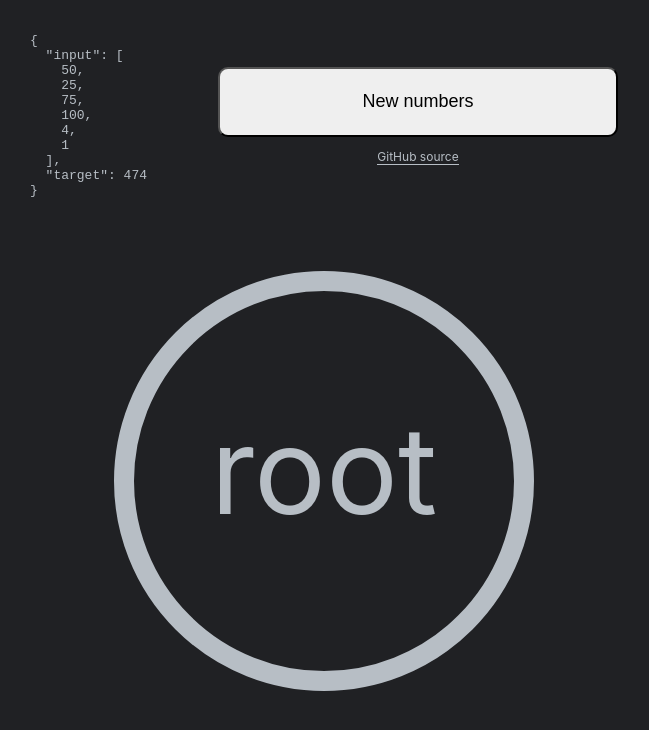
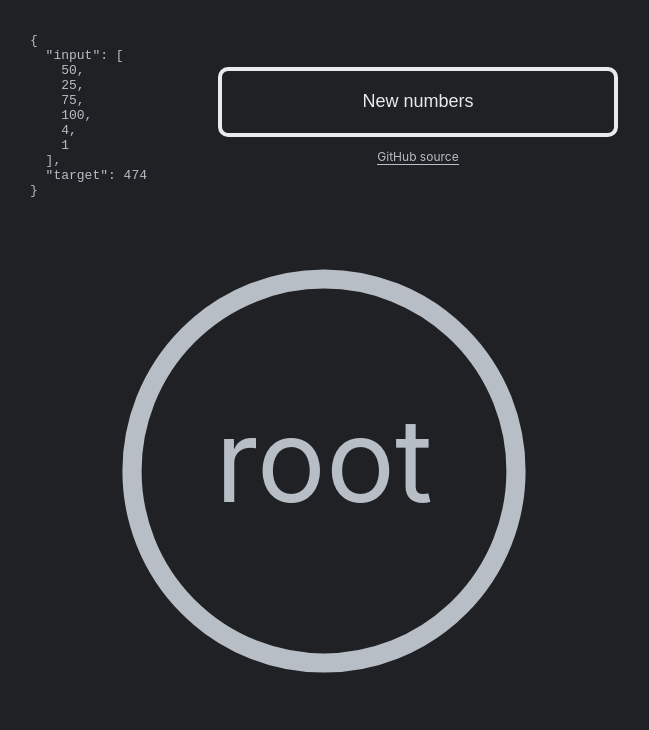
Before and after one commit to mfbx9da4/countdown-solver, a Next.js app: page / in a window 1280 px wide. Shown: the top 730 px of the page, without its empty margins (316-965 px from the left). Built offline with nearby package versions, Linux system fonts and the light colour scheme.

Commit message:
update button

```diff
--- a/pages/index.tsx
+++ b/pages/index.tsx
@@ -136,7 +136,11 @@ export const Home = (): JSX.Element => {
               style={{
                 width: '100%',
                 height: '70px',
-
+                background: 'var(--background)',
+                color: 'hsl(210deg 11% 92%)',
+                border: '4px solid hsl(210deg 11% 92%)',
+                outline: 0,
+                cursor: 'pointer',
                 borderRadius: '10px',
                 fontSize: '18px',
               }}
@@ -170,6 +174,7 @@ export const Home = (): JSX.Element => {
       <div
         style={{
           position: 'relative',
+          padding: '0 10px',
           margin: '0 auto',
           maxWidth: '500px',
         }}
```
